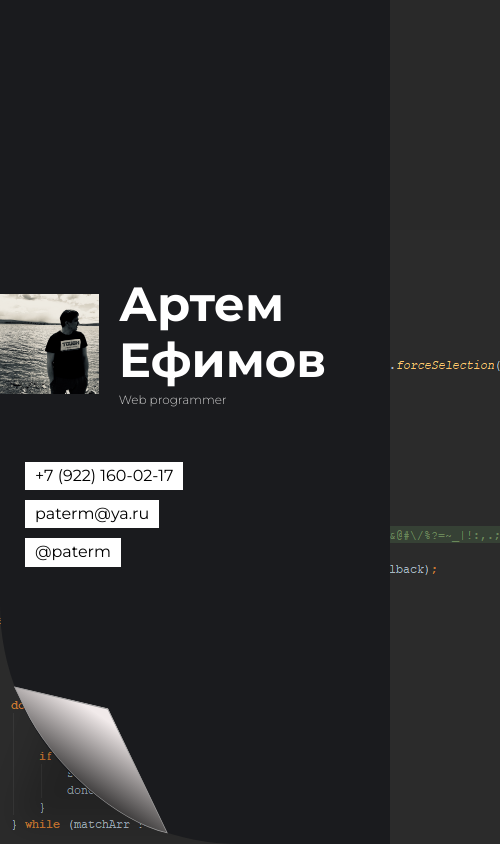
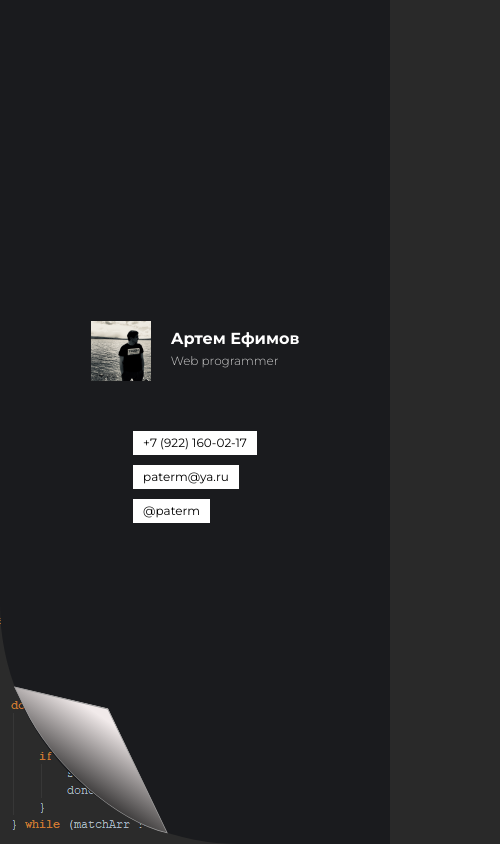
Before and after one commit to paterm/paterm.github.io, a plain HTML site: page index.html in a window 390 px wide. Shown: the whole page, 500 px wide, since content can reach past the window. Drawn offline with Linux system fonts and the light colour scheme.

Commit message:
media queries

```diff
--- a/css/media.css
+++ b/css/media.css
@@ -3,3 +3,26 @@
 		display: none;
 	}
 }
+
+@media screen and (max-width: 600px) {
+	.p-page:after {
+		display: none;
+	}
+
+	.b-user__avatar {
+		width: 60px;
+		height: 60px;
+	}
+
+	.b-user__info-title {
+		font-size: 1em;
+	}
+
+	.s-contacts {
+		width: auto;
+	}
+
+	.b-contact__text {
+		font-size: 12px;
+	}
+}
--- a/css/style.css
+++ b/css/style.css
@@ -69,9 +69,11 @@ a:hover {
 			display: flex;
 		    align-items: center;
 			margin-bottom: 50px;
+			max-width: 90vw;
 		}
 
 			.b-user__avatar {
+				flex: none;
 				width: 100px;
 				height: 100px;
 				margin-right: 20px;
@@ -120,7 +122,7 @@ a:hover {
 			display: flex;
 			flex-direction: column;
 		    width: 500px;
-    		max-width: 90%;
+    		max-width: 90vw;
 		}
 
 			.b-contact + .b-contact {
--- a/index.html
+++ b/index.html
@@ -3,7 +3,7 @@
 <head>
 	<title>Артем Ефимов</title>
 	<meta http-equiv="Content-Type" content="text/html; charset=utf-8">
-	<meta name="viewport" content="width=device-width, initial-scale=0">
+	<meta name="viewport" content="width=device-width, initial-scale=1">
 	<link href="https://fonts.googleapis.com/css?family=Montserrat:300,400,700" rel="stylesheet">
 	<link rel="stylesheet" type="text/css" href="fonts/fonts.css">
 	<link rel="stylesheet" type="text/css" href="vendor/normalize.css">
```
